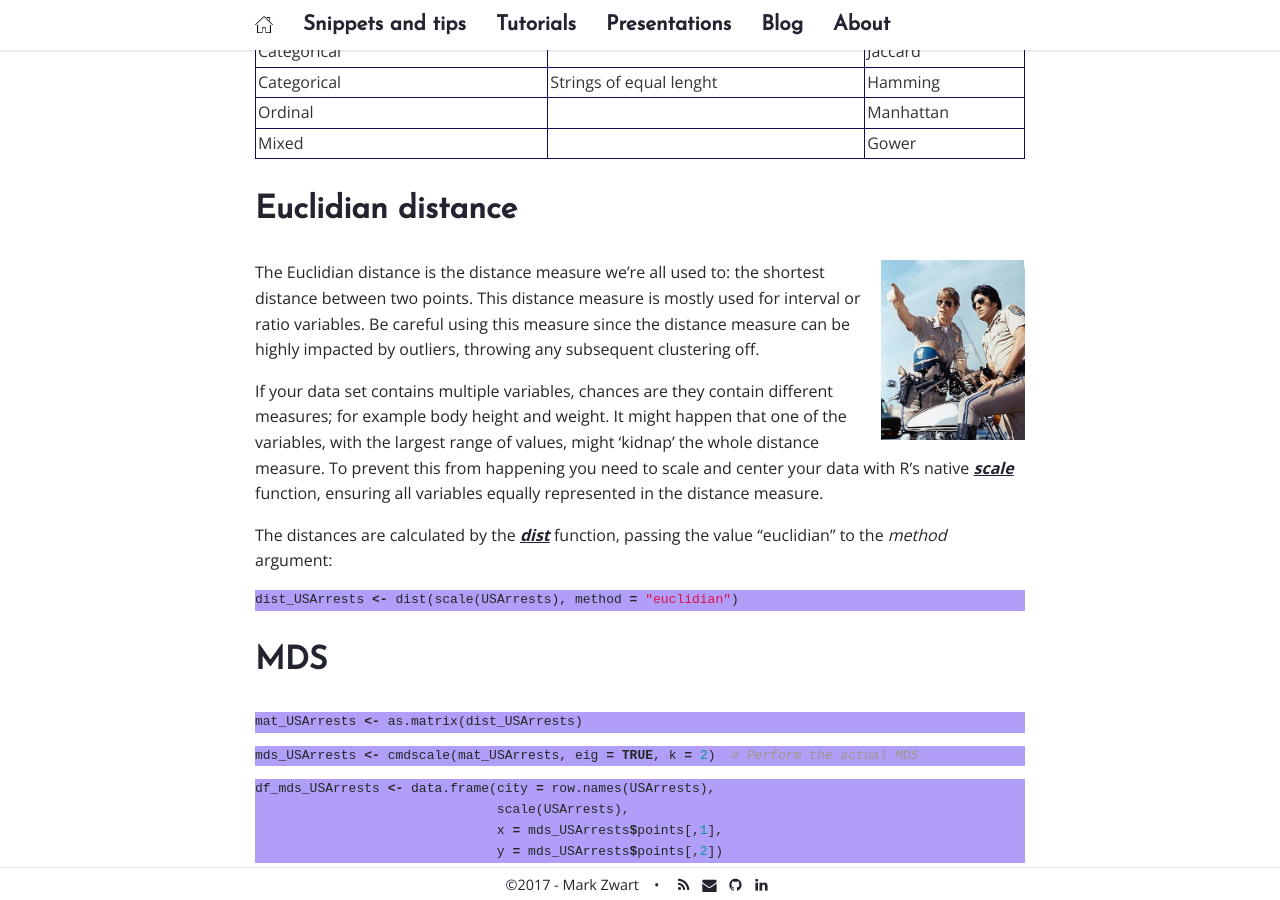
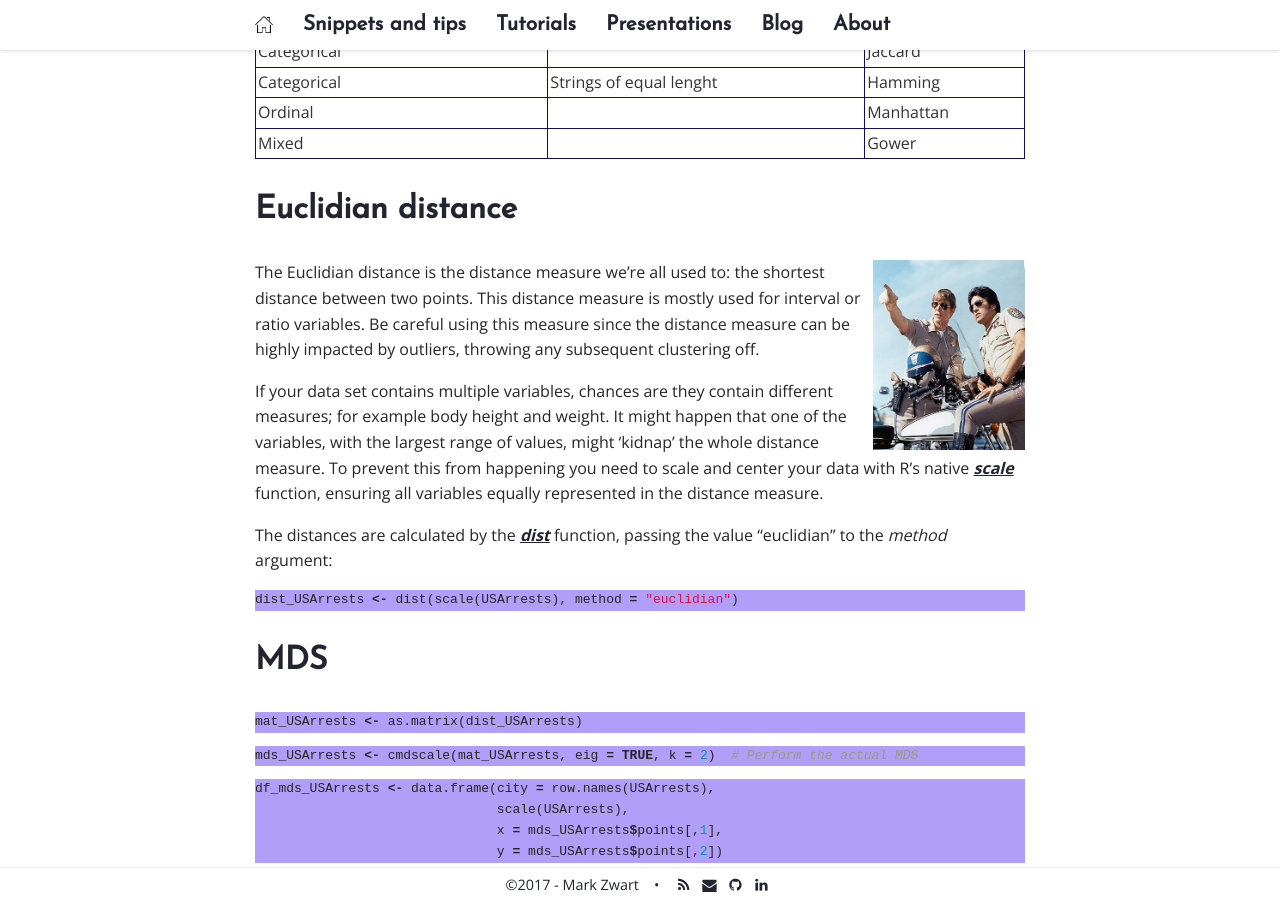
Before and after one commit to mark-me/mark-me.github.io, a Jekyll site: the page built from _pages/tutorials/distance-measures/distance-measures.md, in a window 1280 px wide and 900 px high, scrolled down 920 px. Built offline with Jekyll 4.4.1, drawn with Linux system fonts in a browser that asks for light colours; nearby versions of some CDN libraries; comment, search, counter and statistics services are not loaded.

Commit message:
Update distance-measures.md

```diff
--- a/_pages/tutorials/distance-measures/distance-measures.md
+++ b/_pages/tutorials/distance-measures/distance-measures.md
@@ -27,7 +27,7 @@
 
 # Euclidian distance
 
-<img src="/_pages/tutorials/distance-measures/CHiPs.jpg" width="144" height="180" align="right"/>
+<img src="/_pages/tutorials/distance-measures/CHiPs.jpg" width="152" height="190" align="right"/>
 
 The Euclidian distance is the distance measure we're all used to: the shortest distance between two points. This distance measure is mostly used for interval or ratio variables. Be careful using this measure since the distance measure can be highly impacted by outliers, throwing any subsequent clustering off.
 
```
